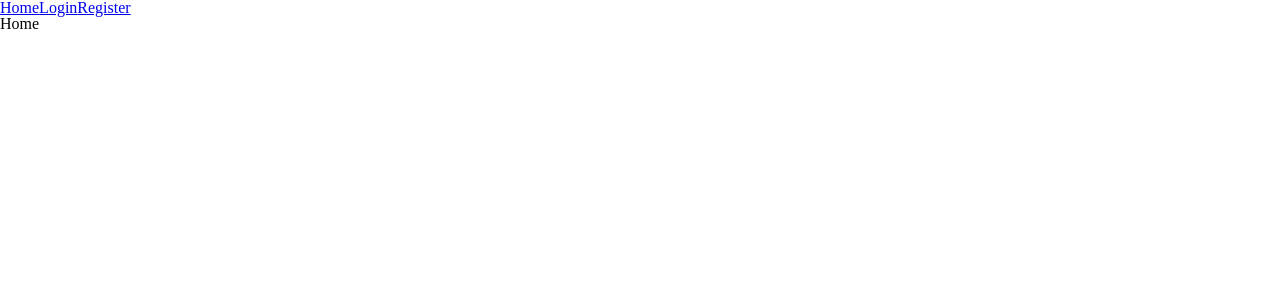
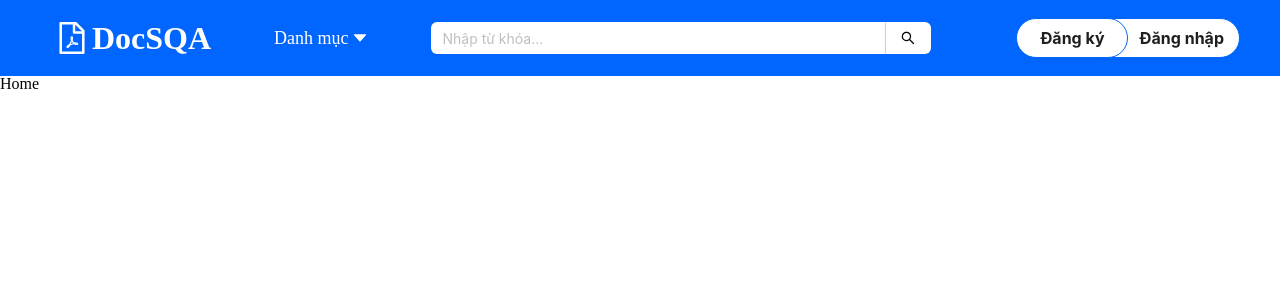
Before and after one commit to sieuphan131102/docsqa, a React (Create React App) app: page / in a window 1280 px wide. Shown: the top 300 px of the page. Built offline with nearby package versions, Linux system fonts and the light colour scheme.

Commit message:
add not found page and create header

```diff
--- a/package.json
+++ b/package.json
@@ -6,10 +6,12 @@
     "@testing-library/jest-dom": "^5.17.0",
     "@testing-library/react": "^13.4.0",
     "@testing-library/user-event": "^13.5.0",
+    "antd": "^5.12.1",
     "react": "^18.2.0",
     "react-dom": "^18.2.0",
     "react-router-dom": "^6.20.1",
     "react-scripts": "5.0.1",
+    "styled-components": "^6.1.1",
     "web-vitals": "^2.1.4"
   },
   "scripts": {
--- a/src/App.js
+++ b/src/App.js
@@ -1,9 +1,6 @@
 import "./App.css";
 import { BrowserRouter as Router, Routes, Route } from "react-router-dom";
 
-import Home from "./pages/Home/Home";
-import Login from "./pages/Login/Login";
-import Register from "./pages/Register/Register";
 import NotFound from "./pages/NotFound/NotFound";
 import Layout from "./components/Layout";
 import { routes } from "./routes/routes";
--- a/src/components/Header/Header.jsx
+++ b/src/components/Header/Header.jsx
@@ -1,13 +1,90 @@
 import React from "react";
-import { Link } from "react-router-dom";
+
+import {
+  AccountGroup,
+  Container,
+  Logo,
+  SearchInput,
+  SpaceCatagory,
+  TextLogo,
+  WrapperHeader,
+} from "./HeaderStyle";
+import {
+  FilePdfOutlined,
+  CaretDownOutlined,
+  SearchOutlined,
+} from "@ant-design/icons";
+import { Button, Dropdown, Space } from "antd";
+
+const items = [
+  {
+    key: "1",
+    label: "Item 1",
+  },
+  {
+    key: "2",
+    label: "Item 2",
+  },
+];
 
 const Header = () => {
   return (
-    <nav>
-      <Link to={"/"}>Home</Link>
-      <Link to={"/login"}>Login</Link>
-      <Link to={"/register"}>Register</Link>
-    </nav>
+    <Container>
+      <WrapperHeader>
+        <Logo to={"/"}>
+          <FilePdfOutlined />
+          <TextLogo>DocSQA</TextLogo>
+        </Logo>
+        <Dropdown
+          menu={{
+            items,
+          }}
+        >
+          <SpaceCatagory
+            style={{
+              display: "flex",
+              gap: "2px",
+              alignItems: "center",
+              fontSize: "18px",
+              fontWeight: "500",
+              color: "#fff",
+            }}
+          >
+            Danh mục
+            <CaretDownOutlined />
+          </SpaceCatagory>
+        </Dropdown>
+        <SearchInput
+          bordered={false}
+          placeholder="Nhập từ khóa..."
+          enterButton={<SearchOutlined />}
+        />
+        <AccountGroup>
+          <Button
+            size="large"
+            style={{
+              borderRadius: "28px",
+              zIndex: "1",
+              width: "112px",
+              borderColor: "#0066ff",
+            }}
+          >
+            Đăng ký
+          </Button>
+          <Button
+            size="large"
+            style={{
+              transform: "translateX(-38px)",
+              paddingLeft: "48px",
+              borderRadius: "28px",
+              borderColor: "#0066ff",
+            }}
+          >
+            Đăng nhập
+          </Button>
+        </AccountGroup>
+      </WrapperHeader>
+    </Container>
   );
 };
 
--- /dev/null
+++ b/src/components/Header/HeaderStyle.js
@@ -0,0 +1,61 @@
+import styled from "styled-components";
+import { Link } from "react-router-dom";
+import { Input, Space } from "antd";
+
+export const Container = styled.div`
+  background-color: #0066ff;
+`;
+
+export const WrapperHeader = styled.div`
+  display: flex;
+  align-items: center;
+  justify-content: space-between;
+  height: 76px;
+  max-width: 1200px;
+  margin-left: auto;
+  margin-right: auto;
+`;
+
+export const Logo = styled(Link)`
+  display: flex;
+  color: #fff;
+  text-decoration: none;
+  font-size: 32px;
+  padding: 8px 16px;
+  &:hover {
+    opacity: 0.9;
+  }
+`;
+
+export const TextLogo = styled.h1`
+  padding-left: 4px;
+`;
+
+export const SpaceCatagory = styled(Space)`
+  padding: 8px 16px 8px 0;
+  &:hover {
+    opacity: 0.9;
+    cursor: pointer;
+  }
+`;
+
+export const AccountGroup = styled.div`
+  transform: translateX(38px);
+  font-weight: bold;
+  .ant-btn {
+    font-weight: 700;
+  }
+`;
+
+export const SearchInput = styled(Input.Search)`
+  width: 500px;
+  .ant-btn {
+    background-color: #fff;
+    color: #000;
+    border-left: 1px #ccc solid;
+  }
+  .ant-input {
+    background-color: #fff;
+    height: 32px;
+  }
+`;
--- a/src/pages/NotFound/NotFound.jsx
+++ b/src/pages/NotFound/NotFound.jsx
@@ -1,7 +1,14 @@
 import React from "react";
 
+import NotFoundImg from "../../assets/images/page-not-found.jpg";
+import { FlexImage, ImageNotFound } from "./NotFoundStyle";
+
 const NotFound = () => {
-  return <div>NotFound</div>;
+  return (
+    <FlexImage vertical align="center" justify="center">
+      <ImageNotFound src={NotFoundImg} preview={false} />
+    </FlexImage>
+  );
 };
 
 export default NotFound;
--- /dev/null
+++ b/src/pages/NotFound/NotFoundStyle.js
@@ -0,0 +1,12 @@
+import { Flex, Image } from "antd";
+import styled from "styled-components";
+
+export const ImageNotFound = styled(Image)`
+  border-radius: 50px;
+  -webkit-user-drag: none;
+  box-shadow: 0px 8px 10px rgba(0, 0, 0, 0.3);
+`;
+
+export const FlexImage = styled(Flex)`
+  height: 100vh;
+`;
```
Also changed, not shown: 1 other file (tests, documents, lock files or other folders).
